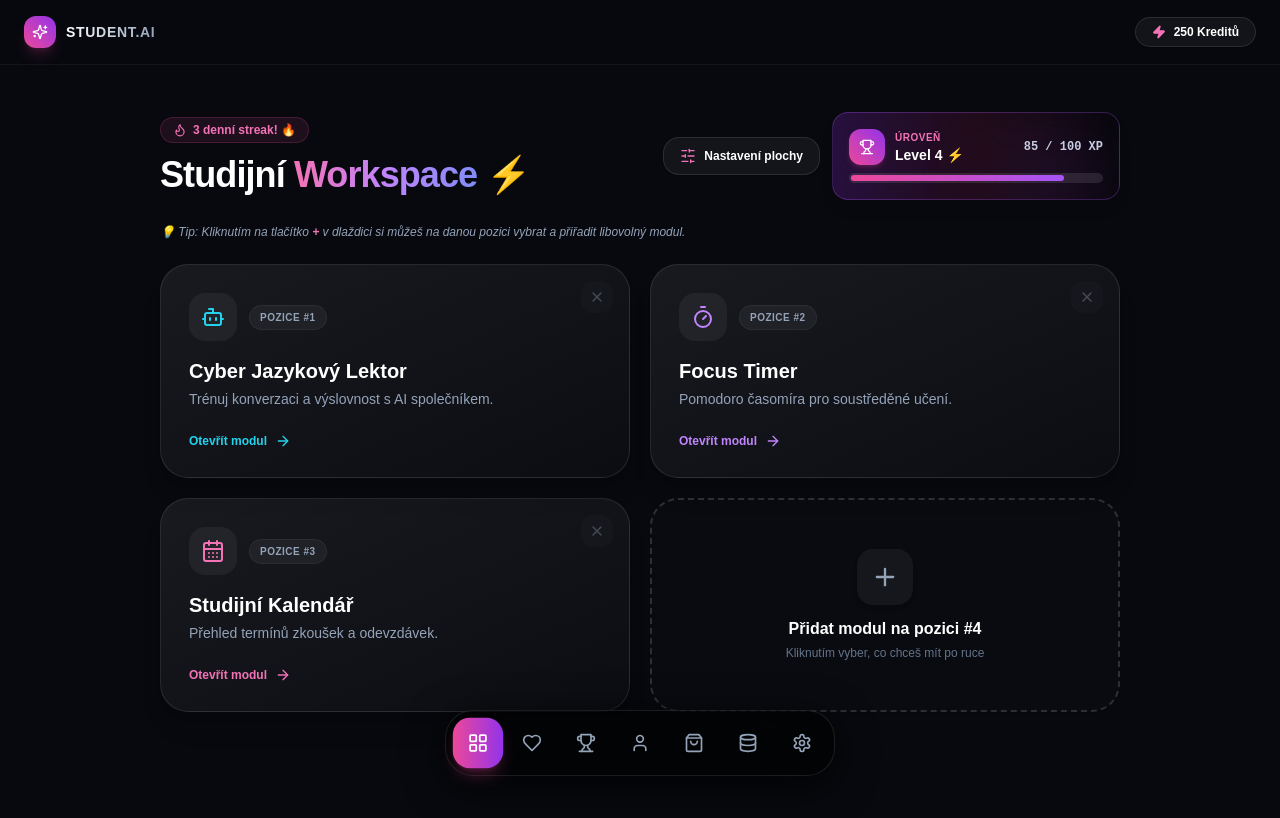
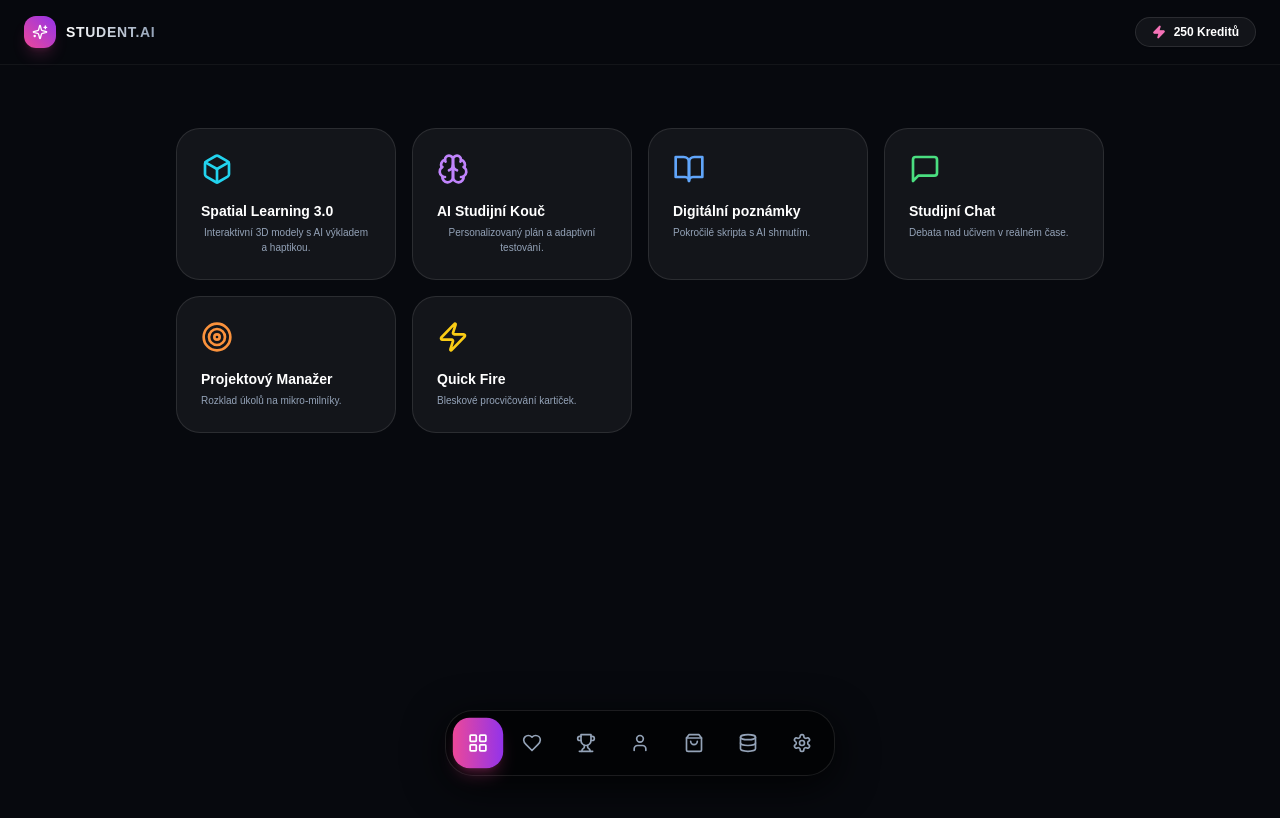
Before and after one commit to InfinityLook/Student-Ai, a Next.js app: page / in a window 1280 px wide. Shown: the top 818 px of the page. Built offline with nearby package versions, Linux system fonts and the light colour scheme.

Commit message:
Refactor WorkspaceView to use new module structure

```diff
--- a/components/WorkspaceView.tsx
+++ b/components/WorkspaceView.tsx
@@ -1,232 +1,36 @@
 'use client';
 
-import React, { useState, useEffect } from 'react';
-import { motion, AnimatePresence } from 'framer-motion';
-import {
-  Calculator,
-  CalendarDays,
-  Bot,
-  GitBranch,
-  Timer,
-  FileText,
-  BrainCircuit,
-  Layers,
-  BarChart3,
-  Camera,
-  ArrowRight,
-  Flame,
-  SlidersHorizontal,
-  Plus,
-  X,
-  Sparkles
-} from 'lucide-react';
-import { useApp } from './AppContext';
-import LevelBadge from './LevelBadge';
+import React from 'react';
+import { Box, Brain, BookOpen, MessageSquare, Target, Zap } from 'lucide-react';
+
+// Definice všech modulů v aplikaci
+export const ALL_MODULES = [
+  { id: 'spatial-learning', title: 'Spatial Learning 3.0', desc: 'Interaktivní 3D modely s AI výkladem a haptikou.', icon: Box, color: 'text-cyan-400', category: 'ai' },
+  { id: 'ai-tutor', title: 'AI Studijní Kouč', desc: 'Personalizovaný plán a adaptivní testování.', icon: Brain, color: 'text-purple-400', category: 'ai' },
+  { id: 'notes', title: 'Digitální poznámky', desc: 'Pokročilé skripta s AI shrnutím.', icon: BookOpen, color: 'text-blue-400', category: 'tools' },
+  { id: 'chat', title: 'Studijní Chat', desc: 'Debata nad učivem v reálném čase.', icon: MessageSquare, color: 'text-green-400', category: 'tools' },
+  { id: 'goals', title: 'Projektový Manažer', desc: 'Rozklad úkolů na mikro-milníky.', icon: Target, color: 'text-orange-400', category: 'tools' },
+  { id: 'quick-fire', title: 'Quick Fire', desc: 'Bleskové procvičování kartiček.', icon: Zap, color: 'text-yellow-400', category: 'tools' },
+];
 
 interface WorkspaceViewProps {
-  setActiveView: (v: string) => void;
-  openCustomizer: () => void;
+  onSelectModule: (id: string) => void;
 }
 
-const ALL_MODULES = [
-  { id: 'language', title: 'Cyber Jazykový Lektor', desc: 'Trénuj konverzaci a výslovnost s AI společníkem.', icon: Bot, color: 'text-cyan-400', category: 'ai' },
-  { id: 'mindmap', title: 'Myšlenkové Mapy', desc: 'Vizuální propojování konceptů a uzlů.', icon: GitBranch, color: 'text-indigo-400', category: 'study' },
-  { id: 'solver', title: 'AI Řešitel Úloh', desc: 'Zasekl ses na příkladu? Nech si ho vysvětlit.', icon: Calculator, color: 'text-cyan-400', category: 'ai' },
-  { id: 'timer', title: 'Focus Timer', desc: 'Pomodoro časomíra pro soustředěné učení.', icon: Timer, color: 'text-purple-400', category: 'productivity' },
-  { id: 'calendar', title: 'Studijní Kalendář', desc: 'Přehled termínů zkoušek a odevzdávek.', icon: CalendarDays, color: 'text-pink-400', category: 'productivity' },
-  { id: 'notes', title: 'Inteligentní Poznámky', desc: 'Rychlé poznámky a strukturované taháky.', icon: FileText, color: 'text-amber-400', category: 'study' },
-  { id: 'ai-test', title: 'AI Testy', desc: 'Generuj kvízy a zkoušej své znalosti interaktivně.', icon: BrainCircuit, color: 'text-emerald-400', category: 'ai' },
-  { id: 'flashcards', title: 'Kartičky', desc: 'Efektivní zapamatování pomocí opakovacích kartiček.', icon: Layers, color: 'text-blue-400', category: 'study' },
-  { id: 'analytics', title: 'Analytika', desc: 'Statistiky produktivity a odpracovaného času.', icon: BarChart3, color: 'text-violet-400', category: 'productivity' },
-  { id: 'study-plan', title: 'Studijní Plánovač', desc: 'Generování studijních plánů pomocí AI.', icon: CalendarDays, color: 'text-rose-400', category: 'productivity' },
-  { id: 'ai-vision', title: 'AI Skener (Vision)', desc: 'Vyfoť stránku z učebnice a nech si ji rozebrat.', icon: Camera, color: 'text-teal-400', category: 'ai' },
-];
-
-export default function WorkspaceView({ setActiveView, openCustomizer }: WorkspaceViewProps) {
-  const { streak, level, xp } = useApp();
-
-  // 4 sloty na ploše (mřížka 2x2)
-  const [slots, setSlots] = useState<(string | null)[]>(() => {
-    if (typeof window !== 'undefined') {
-      const saved = localStorage.getItem('student_ai_workspace_slots_4x4');
-      if (saved) {
-        try { return JSON.parse(saved); } catch (e) {}
-      }
-    }
-    return ['language', 'timer', 'calendar', null]; // Výchozí obsazení prvních tří slotů, čtvrtý prázdný s +
-  });
-
-  const [selectedSlotIndex, setSelectedSlotIndex] = useState<number | null>(null);
-
-  useEffect(() => {
-    localStorage.setItem('student_ai_workspace_slots_4x4', JSON.stringify(slots));
-  }, [slots]);
-
-  const handleAssignModule = (moduleId: string) => {
-    if (selectedSlotIndex !== null) {
-      const newSlots = [...slots];
-      newSlots[selectedSlotIndex] = moduleId;
-      setSlots(newSlots);
-      setSelectedSlotIndex(null);
-    }
-  };
-
-  const handleRemoveModule = (index: number, e: React.MouseEvent) => {
-    e.stopPropagation();
-    const newSlots = [...slots];
-    newSlots[index] = null;
-    setSlots(newSlots);
-  };
-
-  const getModuleInfo = (moduleId: string) => {
-    return ALL_MODULES.find(m => m.id === moduleId) || ALL_MODULES[0];
-  };
-
+export default function WorkspaceView({ onSelectModule }: WorkspaceViewProps) {
   return (
-    <div className="space-y-6">
-      <div className="flex flex-col md:flex-row justify-between items-start md:items-center gap-4">
-        <div>
-          <span className="text-xs font-bold px-3 py-1 rounded-full bg-pink-500/10 text-pink-400 border border-pink-500/20 inline-flex items-center gap-1.5 mb-3">
-            <Flame className="w-3.5 h-3.5 text-pink-400" /> {streak} denní streak! 🔥
-          </span>
-          <h1 className="text-3xl md:text-4xl font-black tracking-tight text-white">
-            Studijní <span className="text-transparent bg-clip-text bg-gradient-to-r from-pink-400 via-purple-400 to-indigo-400">Workspace</span> ⚡
-          </h1>
-        </div>
-        <div className="flex items-center gap-3 w-full md:w-auto">
-          <button
-            onClick={openCustomizer}
-            className="px-4 py-2.5 rounded-2xl bg-white/5 hover:bg-white/10 border border-white/10 text-white font-bold text-xs transition flex items-center gap-2 cursor-pointer shadow-sm"
-          >
-            <SlidersHorizontal className="w-4 h-4 text-pink-400" /> Nastavení plochy
-          </button>
-          <div className="w-full md:w-72">
-            <LevelBadge level={level} currentXp={xp} maxXp={100} />
-          </div>
-        </div>
-      </div>
-
-      <p className="text-xs text-slate-400 italic">
-        💡 Tip: Kliknutím na tlačítko <span className="text-pink-400 font-bold">+</span> v dlaždici si můžeš na danou pozici vybrat a přiřadit libovolný modul.
-      </p>
-
-      {/* 4 Dlaždice (Grid 2x2) */}
-      <div className="grid grid-cols-1 md:grid-cols-2 gap-5">
-        {slots.map((moduleId, index) => {
-          if (moduleId) {
-            const info = getModuleInfo(moduleId);
-            const Icon = info.icon;
-            return (
-              <motion.div
-                key={`slot-${index}-${moduleId}`}
-                initial={{ opacity: 0, scale: 0.95 }}
-                animate={{ opacity: 1, scale: 1 }}
-                className="group relative overflow-hidden rounded-[28px] bg-gradient-to-br from-white/[0.07] to-white/[0.02] border border-white/10 p-7 hover:border-white/25 transition-all shadow-xl cursor-pointer flex flex-col justify-between min-h-[200px]"
-                onClick={() => setActiveView(moduleId)}
-              >
-                {/* Tlačítko pro odebrání modulu ze slotu */}
-                <button
-                  onClick={(e) => handleRemoveModule(index, e)}
-                  title="Odebrat modul z pozice"
-                  className="absolute top-4 right-4 z-20 p-2 rounded-xl bg-white/5 hover:bg-red-500/20 hover:text-red-400 text-slate-400 opacity-40 group-hover:opacity-100 transition cursor-pointer"
-                >
-                  <X className="w-4 h-4" />
-                </button>
-
-                <div>
-                  <div className="flex items-center gap-3 mb-4">
-                    <div className={`p-3 rounded-2xl bg-white/5 ${info.color}`}>
-                      <Icon className="w-6 h-6" />
-                    </div>
-                    <span className="text-[10px] font-bold uppercase tracking-wider px-2.5 py-1 rounded-full bg-white/5 text-slate-400 border border-white/5">
-                      Pozice #{index + 1}
-                    </span>
-                  </div>
-                  <h3 className="text-xl font-bold text-white mb-1">{info.title}</h3>
-                  <p className="text-sm text-slate-400">{info.desc}</p>
-                </div>
-
-                <div className={`mt-6 flex items-center gap-2 text-xs font-bold ${info.color}`}>
-                  <span>Otevřít modul</span>
-                  <ArrowRight className="w-4 h-4" />
-                </div>
-              </motion.div>
-            );
-          } else {
-            // Prázdný slot s +
-            return (
-              <motion.div
-                key={`slot-empty-${index}`}
-                initial={{ opacity: 0, scale: 0.95 }}
-                animate={{ opacity: 1, scale: 1 }}
-                onClick={() => setSelectedSlotIndex(index)}
-                className="group relative rounded-[28px] border-2 border-dashed border-white/15 bg-white/[0.01] hover:bg-white/[0.04] hover:border-pink-500/50 p-8 transition-all cursor-pointer flex flex-col items-center justify-center text-center min-h-[200px] shadow-sm"
-              >
-                <div className="w-14 h-14 rounded-2xl bg-white/5 group-hover:bg-pink-500/20 group-hover:text-pink-400 text-slate-400 flex items-center justify-center mb-3 transition shadow-md">
-                  <Plus className="w-7 h-7" />
-                </div>
-                <h3 className="text-base font-bold text-white group-hover:text-pink-400 transition mb-1">Přidat modul na pozici #{index + 1}</h3>
-                <p className="text-xs text-slate-500">Kliknutím vyber, co chceš mít po ruce</p>
-              </motion.div>
-            );
-          }
-        })}
-      </div>
-
-      {/* Modální okno pro výběr modulu do slotu */}
-      <AnimatePresence>
-        {selectedSlotIndex !== null && (
-          <div className="fixed inset-0 z-50 flex items-center justify-center p-4 bg-black/80 backdrop-blur-md">
-            <motion.div
-              initial={{ opacity: 0, scale: 0.95, y: 20 }}
-              animate={{ opacity: 1, scale: 1, y: 0 }}
-              exit={{ opacity: 0, scale: 0.95, y: 20 }}
-              className="bg-[#0D111A] border border-white/15 rounded-[32px] p-6 md:p-8 max-w-xl w-full shadow-2xl space-y-6 max-h-[85vh] overflow-y-auto"
-            >
-              <div className="flex justify-between items-center">
-                <div>
-                  <h3 className="text-xl font-bold text-white flex items-center gap-2">
-                    <Sparkles className="w-5 h-5 text-pink-400" /> Vyber modul pro pozici #{selectedSlotIndex + 1}
-                  </h3>
-                  <p className="text-xs text-slate-400 mt-1">Zvol si nástroj, který se na této dlaždici zobrazí.</p>
-                </div>
-                <button
-                  onClick={() => setSelectedSlotIndex(null)}
-                  className="p-2.5 rounded-2xl bg-white/5 hover:bg-white/10 text-slate-400 hover:text-white transition cursor-pointer"
-                >
-                  <X className="w-5 h-5" />
-                </button>
-              </div>
-
-              <div className="grid grid-cols-1 sm:grid-cols-2 gap-3">
-                {ALL_MODULES.map((mod) => {
-                  const Icon = mod.icon;
-                  const isAlreadyUsed = slots.includes(mod.id);
-                  return (
-                    <div
-                      key={mod.id}
-                      onClick={() => !isAlreadyUsed && handleAssignModule(mod.id)}
-                      className={`group relative rounded-2xl border p-4 transition-all flex items-center gap-3.5 ${
-                        isAlreadyUsed
-                          ? 'opacity-40 border-white/5 bg-white/[0.01] cursor-not-allowed'
-                          : 'border-white/10 bg-white/[0.02] hover:bg-white/[0.06] hover:border-pink-500/50 cursor-pointer'
-                      }`}
-                    >
-                      <div className={`p-2.5 rounded-xl bg-white/5 ${mod.color}`}>
-                        <Icon className="w-5 h-5" />
-                      </div>
-                      <div className="flex-1 min-w-0">
-                        <h4 className="text-xs font-bold text-white group-hover:text-pink-400 transition truncate">{mod.title}</h4>
-                        <p className="text-[10px] text-slate-500 truncate">{isAlreadyUsed ? 'Již umístěno na ploše' : mod.desc}</p>
-                      </div>
-                    </div>
-                  );
-                })}
-              </div>
-            </motion.div>
-          </div>
-        )}
-      </AnimatePresence>
+    <div className="grid grid-cols-2 md:grid-cols-4 gap-4 p-4">
+      {ALL_MODULES.map((module) => (
+        <button
+          key={module.id}
+          onClick={() => onSelectModule(module.id)}
+          className="group flex flex-col p-6 rounded-3xl bg-white/5 border border-white/10 hover:border-white/20 transition-all hover:scale-[1.02] cursor-pointer"
+        >
+          <module.icon className={`w-8 h-8 ${module.color} mb-4`} />
+          <h3 className="text-sm font-bold text-white mb-1">{module.title}</h3>
+          <p className="text-[10px] text-slate-400">{module.desc}</p>
+        </button>
+      ))}
     </div>
   );
-              }
+}
```
